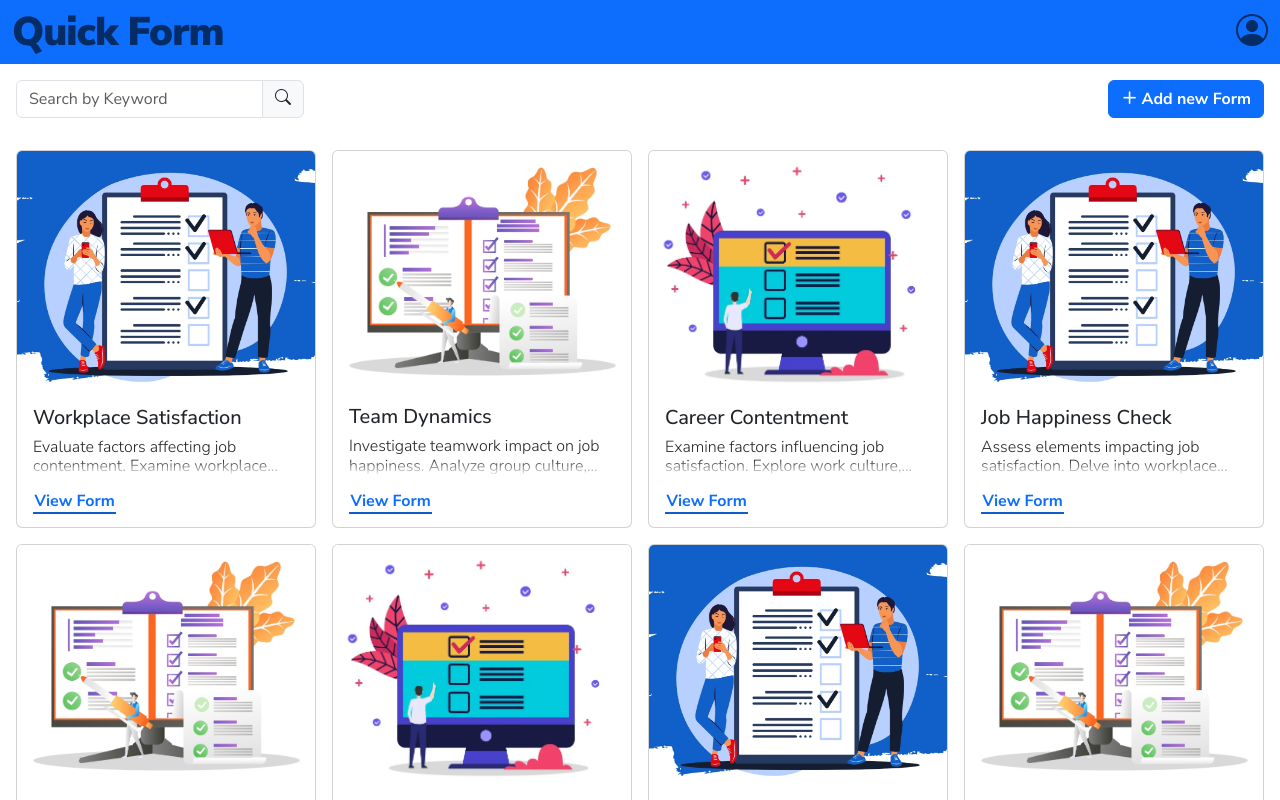
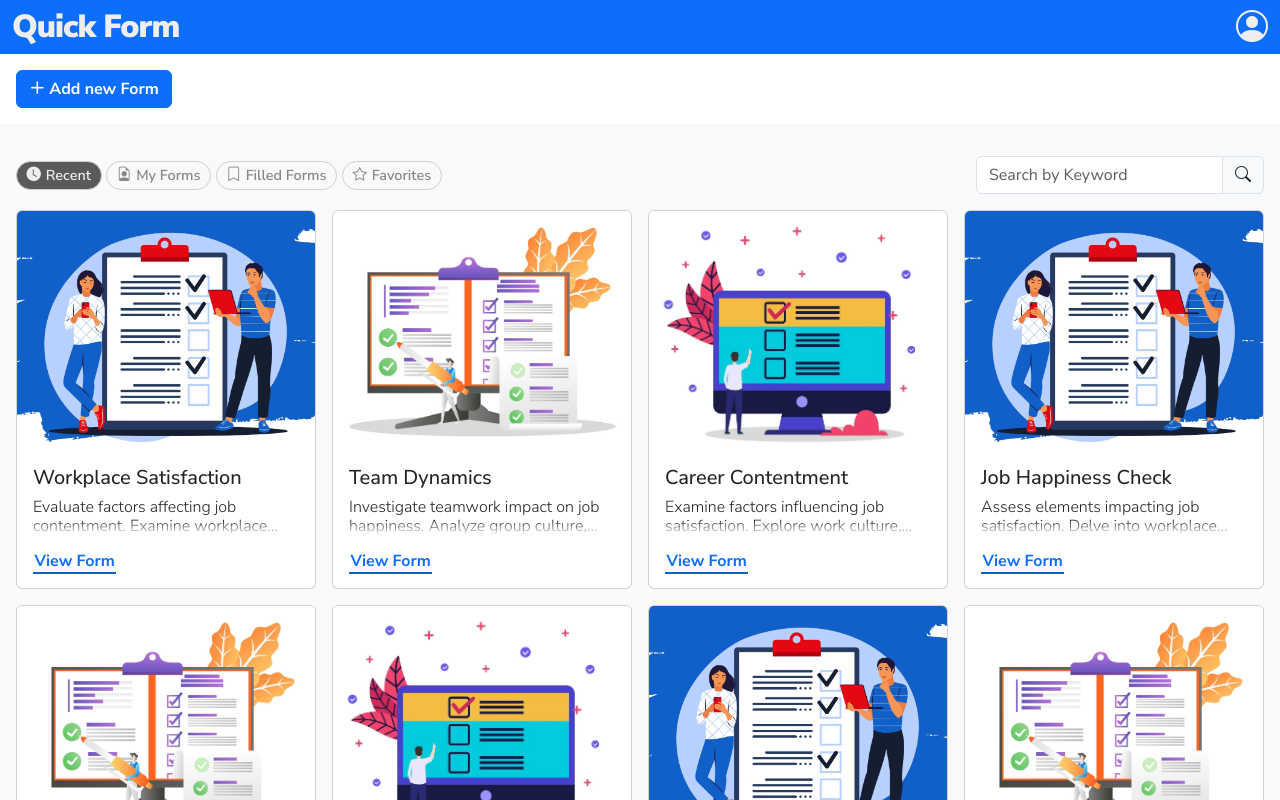
Before and after one commit to kumarsachinguri/quick-form, an Angular app in the folder ui/: page /dashboard in a window 1280 px wide. Shown: the top 800 px of the page. Built offline with nearby package versions, Linux system fonts and the light colour scheme.

Commit message:
add chips

```diff
--- a/ui/src/app/layout/header/header.component.html
+++ b/ui/src/app/layout/header/header.component.html
@@ -1,6 +1,6 @@
 <div class="row bg-primary py-2">
   <div class="col-12 content d-flex align-items-center justify-content-between">
-    <h1 class="logo">Quick Form</h1>
+    <h2 class="logo">Quick Form</h2>
     <i class="bi bi-person-circle fs-2"></i>
   </div>
 </div>
--- a/ui/src/app/layout/header/header.component.scss
+++ b/ui/src/app/layout/header/header.component.scss
@@ -1,6 +1,7 @@
 .content {
   max-width: 2560px;
   margin: 0 auto;
+  color: #eee;
 }
 
 .logo {
--- a/ui/src/app/pages/dashboard/dashboard.component.html
+++ b/ui/src/app/pages/dashboard/dashboard.component.html
@@ -1,8 +1,29 @@
 <div class="row p-3">
-  <div
-    class="col-12 d-flex align-items-center justify-content-between gap-3 p-0"
-  >
-    <div class="input-group">
+  <div class="col-12 p-0">
+    <a class="btn btn-primary" [routerLink]="['/form']">
+      <i class="bi bi-plus-lg"></i>
+      <span class="view-lg fw-bold"> Add new Form</span>
+    </a>
+  </div>
+</div>
+
+<div class="row bg-light p-3">
+  <div class="col-12 filter p-0 py-3">
+    @for (chip of chips; track $index) {
+    <div
+      class="chip"
+      [ngClass]="{ 'chip-selected': chip.selected }"
+      (click)="chip.selected = !chip.selected"
+    >
+      <i
+        class="bi chip-icon"
+        [ngClass]="chip.selected ? chip.icon + '-fill' : chip.icon"
+      ></i>
+      <span class="chip-text">{{ chip.name }}</span>
+    </div>
+    }
+
+    <div class="input-group ms-auto">
       <input
         type="text"
         class="form-control"
@@ -13,14 +34,7 @@
         <i class="bi bi-search"></i>
       </div>
     </div>
-    <a class="btn btn-primary" [routerLink]="['/form']">
-      <i class="bi bi-plus-lg"></i>
-      <span class="view-lg fw-bold"> Add new Form</span>
-    </a>
   </div>
-</div>
-
-<div class="row p-3">
   <div class="col-12 card-container p-0">
     @for (survey of surveys; track $index) {
     <div class="card">
--- a/ui/src/app/pages/dashboard/dashboard.component.scss
+++ b/ui/src/app/pages/dashboard/dashboard.component.scss
@@ -5,6 +5,36 @@
 
 .bi-plus-lg.bi::before {
   font-weight: bold !important;
+}
+
+.filter {
+  display: flex;
+  align-items: center;
+  gap: 0.3rem;
+}
+.chip {
+  display: flex;
+  align-items: center;
+  gap: 0.3rem;
+  padding: 0.3rem 0.6rem;
+  border-radius: 2rem;
+  font-weight: 600;
+  font-size: 0.9rem;
+  border: 1px solid rgb(207, 207, 207);
+  color: #888888;
+  cursor: pointer;
+
+  &:hover {
+    background-color: white;
+  }
+
+  &-selected {
+    background-color: rgb(90, 90, 90);
+    color: #eee;
+  }
+  &-selected:hover {
+    background-color: rgb(90, 90, 90);
+  }
 }
 
 .card-container {
--- a/ui/src/app/pages/dashboard/dashboard.component.ts
+++ b/ui/src/app/pages/dashboard/dashboard.component.ts
@@ -1,3 +1,4 @@
+import { NgClass } from '@angular/common';
 import { Component } from '@angular/core';
 import { RouterLink } from '@angular/router';
 export interface ChipColor {
@@ -8,11 +9,17 @@ export interface ChipColor {
 @Component({
   selector: 'app-dashboard',
   standalone: true,
-  imports: [RouterLink],
+  imports: [RouterLink, NgClass],
   templateUrl: './dashboard.component.html',
   styleUrl: './dashboard.component.scss',
 })
 export class DashboardComponent {
+  public chips = [
+    { icon: 'bi-clock', name: 'Recent', selected: true },
+    { icon: 'bi-file-earmark-person', name: 'My Forms', selected: false },
+    { icon: 'bi-bookmark', name: 'Filled Forms', selected: false },
+    { icon: 'bi-star', name: 'Favorites', selected: false },
+  ];
   public surveys = [
     {
       title: `Workplace Satisfaction`,
```
